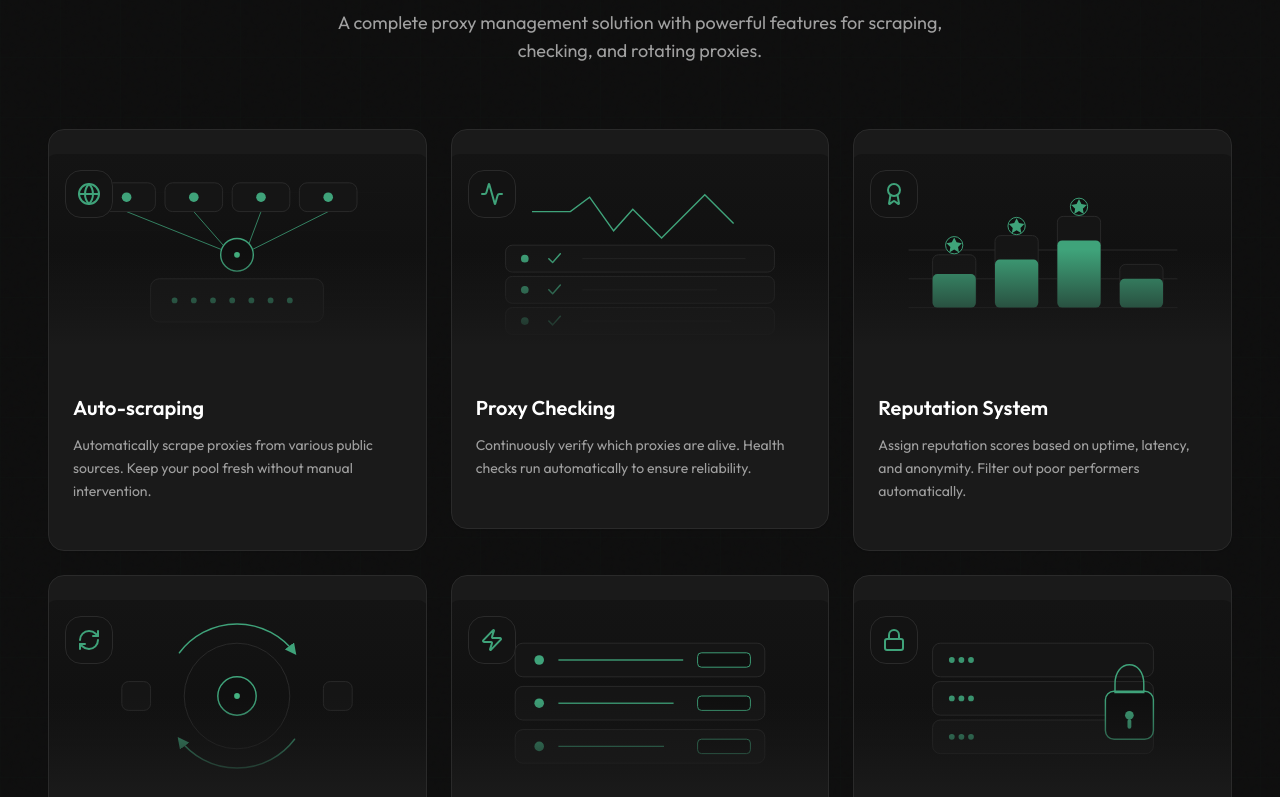
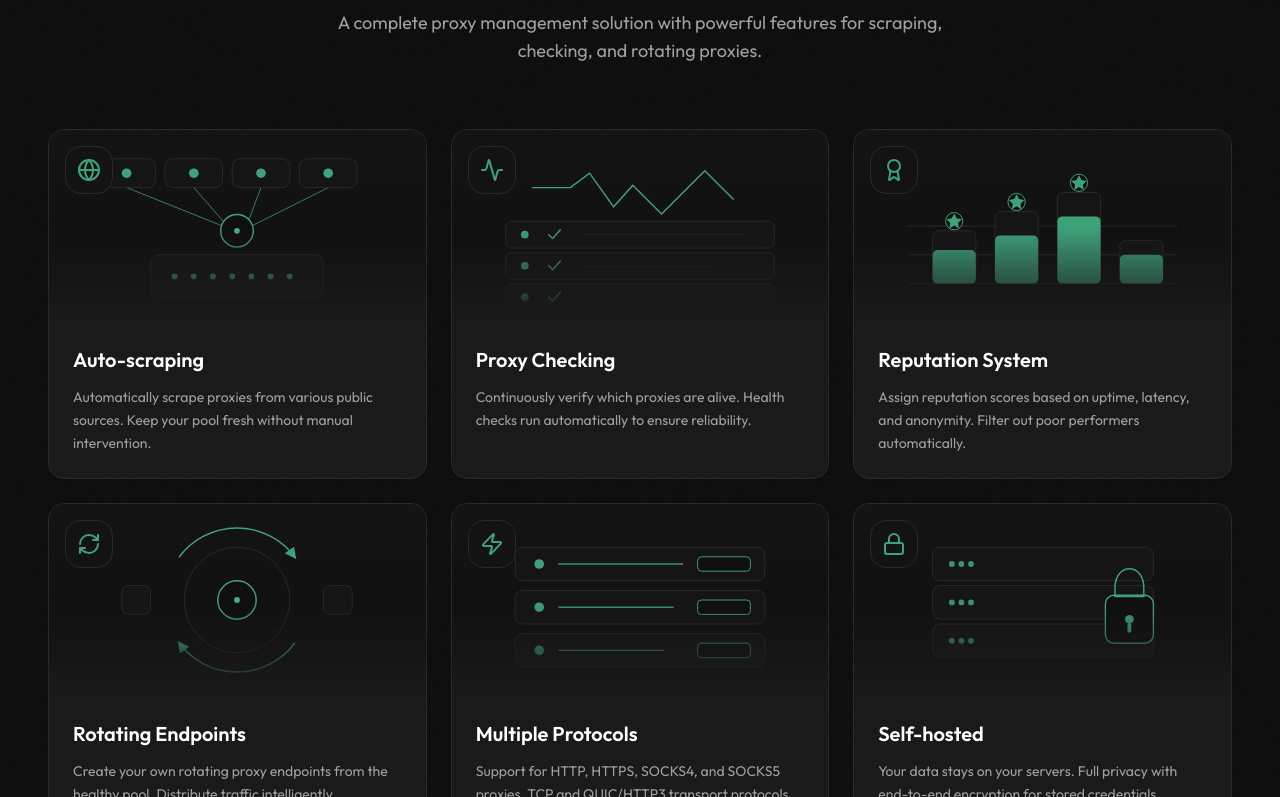
Before and after one commit to Magpie-Tools/magpie-website, a React (Vite) app: page / in a window 1280 px wide. Shown: the part 983-1780 px from the top of the page. Built offline with nearby package versions, Linux system fonts and the light colour scheme.

Commit message:
remove features heading

```diff
--- a/src/sections/Features.tsx
+++ b/src/sections/Features.tsx
@@ -5,8 +5,6 @@ import {
   Activity,
   Award,
   RefreshCw,
-  Users,
-  Server,
   Zap,
   Lock
 } from 'lucide-react';
@@ -68,7 +66,7 @@ function FeatureCard({ icon, title, description, image, index }: FeatureCardProp
   return (
     <div
       ref={cardRef}
-      className="perspective-1000"
+      className="perspective-1000 h-full"
       onMouseMove={handleMouseMove}
       onMouseEnter={() => setIsHovered(true)}
       onMouseLeave={() => {
@@ -77,7 +75,7 @@ function FeatureCard({ icon, title, description, image, index }: FeatureCardProp
       }}
     >
       <Card
-        className={`relative overflow-hidden bg-[#1a1a1a] border-[#2a2a2a] hover:border-[#3fa37a]/50 transition-all duration-500 preserve-3d card-shine group ${
+        className={`relative h-full overflow-hidden bg-[#1a1a1a] border-[#2a2a2a] hover:border-[#3fa37a]/50 transition-all duration-500 preserve-3d card-shine group py-0 gap-0 ${
           isHovered ? 'shadow-xl shadow-[#3fa37a]/10' : ''
         }`}
         style={{
```
